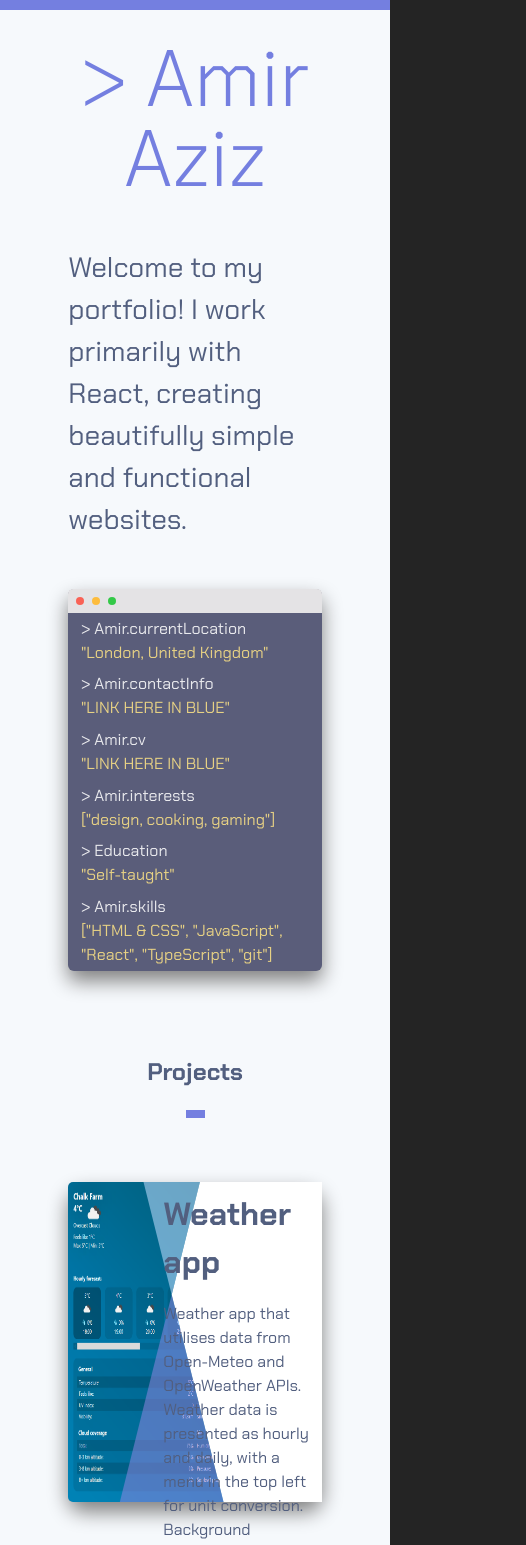
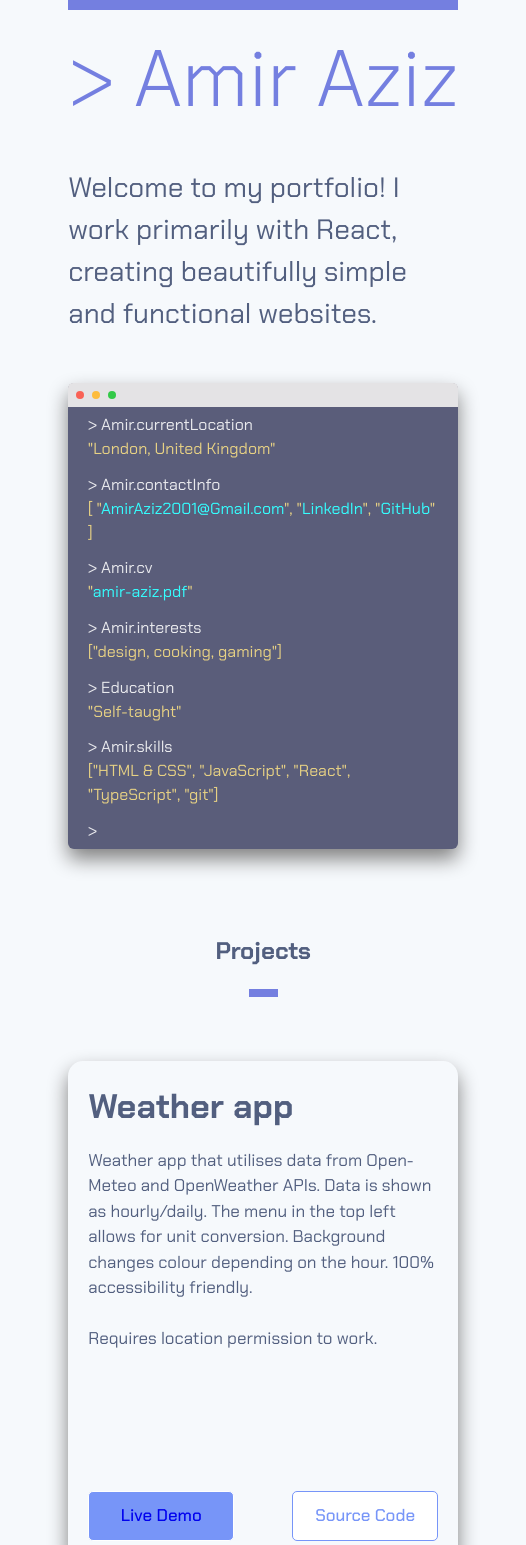
Before and after one commit to BirdOfSteel/myPortfolio, a React (Vite) app: page / in a window 390 px wide. Shown: the top 1545 px of the page, 526 px wide, since content can reach past the window. Built offline with nearby package versions, Linux system fonts and the light colour scheme; a web font is replaced by a local one.

Commit message:
Finished projects section
- Added responsiveness to page - content now dynamically resizes.

- Added CSS breakpoint for smaller screen size.

- Added links in terminal div + projects section.

Note:

Screenshots still need fixing as they're blurry

```diff
--- a/src/App.css
+++ b/src/App.css
@@ -36,7 +36,10 @@ html, body {
       display: flex;
       flex-direction: row;
       height: 100%;
+      position: relative;
+      width: max-content
     }
+
       #nameHeading {
         color: #747fe0;
         font-size: 5rem;
@@ -47,7 +50,9 @@ html, body {
 
       #nameHeadingTypeWriterBar {
         width: 1rem;
-        min-height: 100%;
+        height: 100%;
+        position: absolute;
+        right: -1.5rem;
         background: #747fe0;
         margin-left: 0.5rem;
       }
@@ -108,19 +113,23 @@ html, body {
           color: #e7d184;
         }
 
-        .terminalTextDiv > div {
+          .blueTerminalText {
+            color: #35feff;
+            text-decoration: none;
+          }
+
+        #terminalTypeWriterBarDiv {
           display: flex;
           flex-direction: row;
-          width: 100%;
-          height: 100%;
         }
 
-          #terminalTextDivTypeWriterBar {
+          #terminalTypeWriterBar {
             width: 0.6rem;
-            min-height: auto;
+            height: 1.2rem;
             background: rgba(255, 255, 255, 0.87);
             margin-left: 0.5rem;
           }
+
 
   #projectsDiv {
     display: flex;
@@ -144,11 +153,15 @@ html, body {
 
     .projectDiv {
       width: 100%;
-      height: 20rem;
+      height: 30rem;
       position: relative;
       margin-top: 4rem;
       border-radius: 15px;
       box-shadow: 0px 10px 20px grey;
+      padding: 1rem;
+      box-sizing: border-box;
+      font-size: clamp(17px, 2vw, 24px);
+      position: relative;
     }
 
       .projectImage {
@@ -166,6 +179,7 @@ html, body {
         width: 80%;
         height: 100%;
         position: absolute;
+        border-radius: 0 10px 10px 0;
       }
 
       .projectDescriptionDiv {
@@ -178,7 +192,8 @@ html, body {
         top: 0;
         right: 0;
         text-align: start;
-        padding: 3% 2.5% 0 0;
+        padding: 1rem;
+        box-sizing: border-box;
       }
 
         .projectDescriptionDiv > h1 {
@@ -192,17 +207,30 @@ html, body {
           width: 100%;
           display: flex;
           flex-direction: row;
+          justify-content: end;
+          position: absolute;
+          bottom: 1em;
         }
 
         .projectLiveDemoButton, .projectSourceCodeButton {
           border: 0;
           border-radius: 5px;
-          width: 7rem;
+          min-width: 120px;
+          width: max-content;
+          padding: 0.5rem 0.75rem;
           height: 2rem;
           font-family: inherit;
-          margin-top: 5%;
+          margin-top: 1rem;
           margin-right: 10%;
           font-weight: 500;
+          display: flex;
+          align-items: center;
+          justify-content: center;
+          text-decoration: none;
+        }
+
+        .projectLiveDemoButton:visited {
+          color: #ffffff;
         }
 
           .projectLiveDemoButton {
@@ -215,3 +243,51 @@ html, body {
             color: #7795f8;
             border: 1px solid #7795f8;
           }
+
+@media (max-width: 720px) {
+    .projectDiv {
+      height: 500px;
+      display: flex;
+      z-index: 1;
+    }
+
+      .projectImageOverlay {
+        display: none;
+      }
+
+      .projectImage {
+        display: none;
+        /* position: absolute;
+        height: 100%;
+        top: 0;
+        right: -20%;
+        z-index: -2; */
+      }
+
+      .projectDescriptionDiv {
+        position: relative;
+        padding: 0.25rem;
+        width: 100%;
+        z-index: 1;
+        background: #f6f9fc;
+        justify-content: start;
+      }
+
+        .projectDivButtonsDiv {
+          position: relative;
+          bottom: 0;
+          width: 100%;
+          margin-top: auto;
+        }
+
+          .projectLiveDemoButton, .projectSourceCodeButton {
+            margin: 2% 0 0 0;
+          }
+
+          .projectLiveDemoButton {
+            margin-right: auto;
+          }
+
+          .projectSourceCodeButton {
+          }
+}
--- a/src/App.tsx
+++ b/src/App.tsx
@@ -1,8 +1,6 @@
-import { useState, useEffect } from 'react'
 import './App.css';
-import { motion, MotionConfig, useScroll, useTransform } from 'motion/react'
+import { motion, MotionConfig, useScroll, useTransform, easeIn } from 'motion/react'
 import Hero from './components/Hero'
-import { easeIn } from 'motion';
 
 function App() {
   const { scrollYProgress } = useScroll();
@@ -83,25 +81,31 @@ function App() {
                     opacity: 1
                   }}
                   transition={{
-                    duration: 0.5,
+                    duration: 0.25,
                     delay: 0.5
                   }}
                 >
                   Weather app that utilises data from Open-Meteo and OpenWeather APIs.
-                  Weather data is presented as hourly and daily, with a menu in the top left for unit conversion.
-                  Background changes colour depending on the time of day.
+                  Data is shown as hourly/daily. The menu in the top left allows for unit conversion.
+                  Background changes colour depending on the hour. 100% accessibility friendly.
                   <br/>
                   <br/>
-                  Written in React and TypeScript.
+                  Requires location permission to work.
                 </motion.p>
 
                 <div className='projectDivButtonsDiv'>
-                  <button className='projectLiveDemoButton'>
+                  <a
+                    className='projectLiveDemoButton'
+                    href='https://weather-by-amir.netlify.app/'
+                  >
                     Live Demo
-                  </button>
-                  <button className='projectSourceCodeButton'>
+                  </a>
+                  <a
+                    className='projectSourceCodeButton'
+                    href='https://github.com/BirdOfSteel/weather-app'
+                  >
                     Source Code
-                  </button>
+                  </a>
                 </div>
               </div>
             </motion.div>
@@ -134,27 +138,28 @@ function App() {
                     opacity: 1
                   }}
                   transition={{
-                    duration: 0.5,
+                    duration: 0.25,
                     delay: 0.5
                   }}
                 >
                   Performs mostly simple calculations, but allows for roots and powers.
                   Uses 'if' statements to prevent certain symbols from being used consecutively.
-                  <br/>
-                  <br/>
                   Dropdown menu at the top for a selection of styles.
-                  <br/>
-                  <br/>
-                  Written in React.
                 </motion.p>
 
                 <div className='projectDivButtonsDiv'>
-                  <button className='projectLiveDemoButton'>
+                  <a
+                    className='projectLiveDemoButton'
+                    href='https://calculator-app-amir.netlify.app/'
+                  >
                     Live Demo
-                  </button>
-                  <button className='projectSourceCodeButton'>
+                  </a>
+                  <a
+                    className='projectSourceCodeButton'
+                    href='https://github.com/BirdOfSteel/calculator'
+                  >
                     Source Code
-                  </button>
+                  </a>
                 </div>
               </div>
             </motion.div>
@@ -186,25 +191,28 @@ function App() {
                     opacity: 1
                   }}
                   transition={{
-                    duration: 0.5,
+                    duration: 0.25,
                     delay: 0.5
                   }}
                 >
                   One of my first projects! A simple trivia app that makes use of the the OpenTriviaDB API.
                   Works as you expect it would, but the start menu also lists a few dropdown menus to customise
                   gameplay options.
-                  <br/>
-                  <br/>
-                  Written in React.
                 </motion.p>
 
                 <div className='projectDivButtonsDiv'>
-                  <button className='projectLiveDemoButton'>
+                  <a
+                    className='projectLiveDemoButton'
+                    href='https://opentriviadb-api.netlify.app/'
+                  >
                     Live Demo
-                  </button>
-                  <button className='projectSourceCodeButton'>
+                  </a>
+                  <a
+                    className='projectSourceCodeButton'
+                    href='https://github.com/BirdOfSteel/Trivia'
+                  >
                     Source Code
-                  </button>
+                  </a>
                 </div>
               </div>
             </motion.div>
--- a/src/components/Hero.tsx
+++ b/src/components/Hero.tsx
@@ -75,11 +75,44 @@ export default function HeroDiv() {
           </div>
           <div className='terminalTextDiv'>
             <p className='terminalWhiteText'> {'>'} Amir.contactInfo</p>
-            <p className='terminalYellowText'>"LINK HERE IN BLUE"</p>
+            <p className='terminalYellowText'>
+              [
+                "
+                <a
+                  className='blueTerminalText'
+                  href='mailto:amiraziz2001@gmail.com'
+                >
+                  AmirAziz2001@Gmail.com
+                </a>
+                ",
+                "
+                <a
+                  className='blueTerminalText'
+                  href='https://www.linkedin.com/in/dev-amir/'
+                >
+                  LinkedIn
+                </a>
+                ",
+                "
+                <a
+                  className='blueTerminalText'
+                  href='https://github.com/BirdOfSteel?tab=repositories'
+                >
+                  GitHub
+                </a>
+                "
+              ]
+            </p>
           </div>
           <div className='terminalTextDiv'>
             <p className='terminalWhiteText'> {'>'} Amir.cv</p>
-            <p className='terminalYellowText'>"LINK HERE IN BLUE"</p>
+            <p className='terminalYellowText'>
+              "
+                <a className='blueTerminalText'>
+                  amir-aziz.pdf
+                </a>
+              "
+            </p>
           </div>
           <div className='terminalTextDiv'>
             <p className='terminalWhiteText'> {'>'} Amir.interests</p>
@@ -91,13 +124,18 @@ export default function HeroDiv() {
           </div>
           <div className='terminalTextDiv'>
             <p className='terminalWhiteText'> {'>'} Amir.skills</p>
-
-            <div>
-              <p className='terminalYellowText'>["HTML & CSS", "JavaScript", "React", "TypeScript", "git"]</p>
-              { isTypeWriterBarVisible &&
-                <div id="terminalTextDivTypeWriterBar"/>
-              }
-            </div>
+            <p className='terminalYellowText'>
+              ["HTML & CSS", "JavaScript", "React", "TypeScript", "git"]
+            </p>
+          </div>
+          <div className='terminalTextDiv' id="terminalTypeWriterBarDiv">
+            <p>{'>'} </p>
+            <div
+              id="terminalTypeWriterBar"
+              style={{
+                visibility: isTypeWriterBarVisible ? 'visible' : 'hidden'
+              }}
+            />
           </div>
         </div>
       </div>
```
